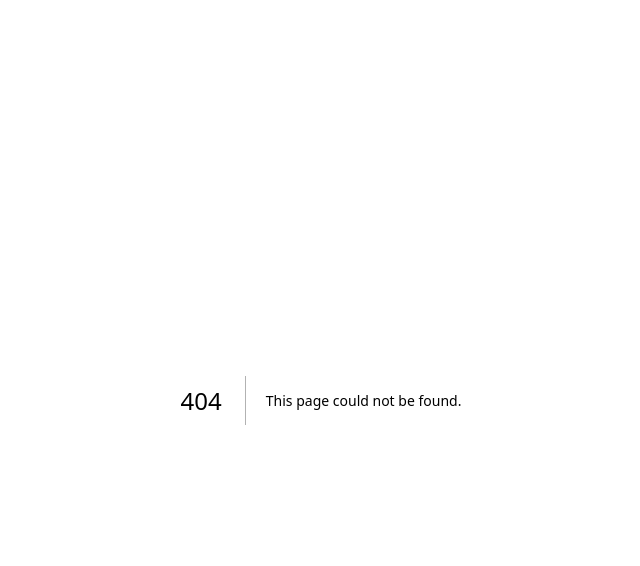
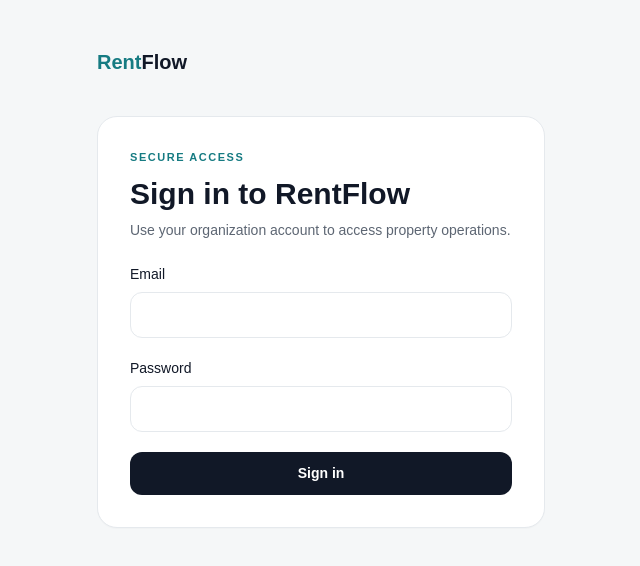
Before and after one commit to PHENOMVALENCE/rentflow-next, a Next.js app: page /login in a window 1280 px wide. Before the commit this address had no page. Shown: the top 566 px of the page, without its empty margins (319-959 px from the left). Built offline with nearby package versions, Linux system fonts and the light colour scheme; no server answers.

Commit message:
feat(auth): add login screen

```diff
--- /dev/null
+++ b/src/app/login/page.tsx
@@ -0,0 +1,30 @@
+import Link from "next/link";
+import { loginAction } from "@/server/auth/actions";
+import { hasDatabaseConfiguration } from "@/server/db";
+
+export default async function LoginPage({ searchParams }: { searchParams: Promise<{ error?: string }> }) {
+  const query = await searchParams;
+  const databaseReady = hasDatabaseConfiguration();
+
+  return (
+    <main className="min-h-screen bg-[var(--background)] px-5 py-12">
+      <div className="mx-auto max-w-md">
+        <Link href="/" className="text-xl font-semibold"><span className="text-[var(--brand)]">Rent</span>Flow</Link>
+        <div className="rf-card mt-10 p-6 sm:p-8">
+          <p className="rf-eyebrow">Secure access</p>
+          <h1 className="text-3xl font-semibold">Sign in to RentFlow</h1>
+          <p className="mt-2 text-sm text-[var(--muted-strong)]">Use your organization account to access property operations.</p>
+
+          {query.error === "invalid" && <div className="mt-5 rounded-xl border border-red-200 bg-red-50 p-3 text-sm text-red-800">Invalid email or password.</div>}
+          {!databaseReady && <div className="mt-5 rounded-xl border border-amber-200 bg-amber-50 p-3 text-sm text-amber-900">Database authentication is not configured yet. The preview dashboard remains available in demo mode.</div>}
+
+          <form action={loginAction} className="mt-6 space-y-5">
+            <label className="block text-sm font-medium">Email<input required type="email" name="email" disabled={!databaseReady} className="mt-2 w-full rounded-xl border border-[var(--border)] bg-white px-4 py-3 disabled:bg-slate-50" /></label>
+            <label className="block text-sm font-medium">Password<input required type="password" name="password" minLength={8} disabled={!databaseReady} className="mt-2 w-full rounded-xl border border-[var(--border)] bg-white px-4 py-3 disabled:bg-slate-50" /></label>
+            {databaseReady ? <button type="submit" className="rf-button rf-button-dark w-full">Sign in</button> : <Link href="/app" className="rf-button rf-button-dark w-full">Open preview dashboard</Link>}
+          </form>
+        </div>
+      </div>
+    </main>
+  );
+}
```
